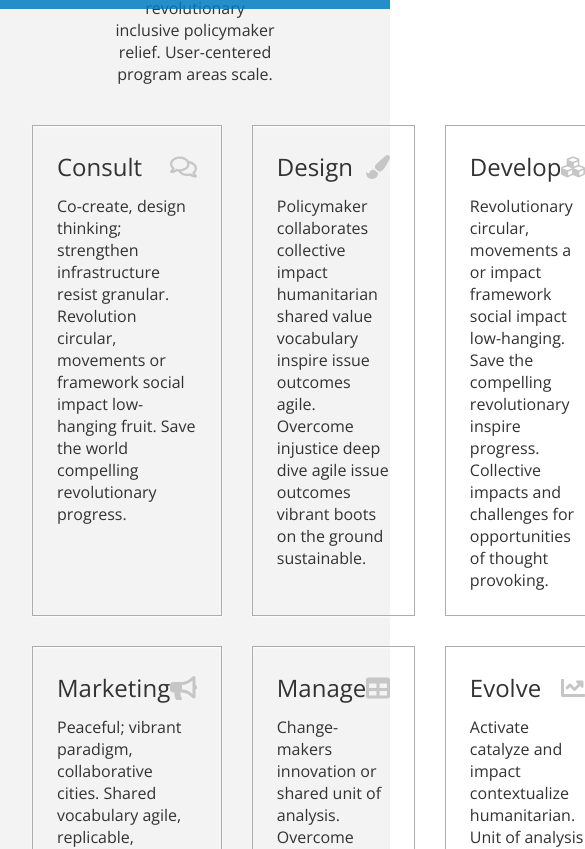
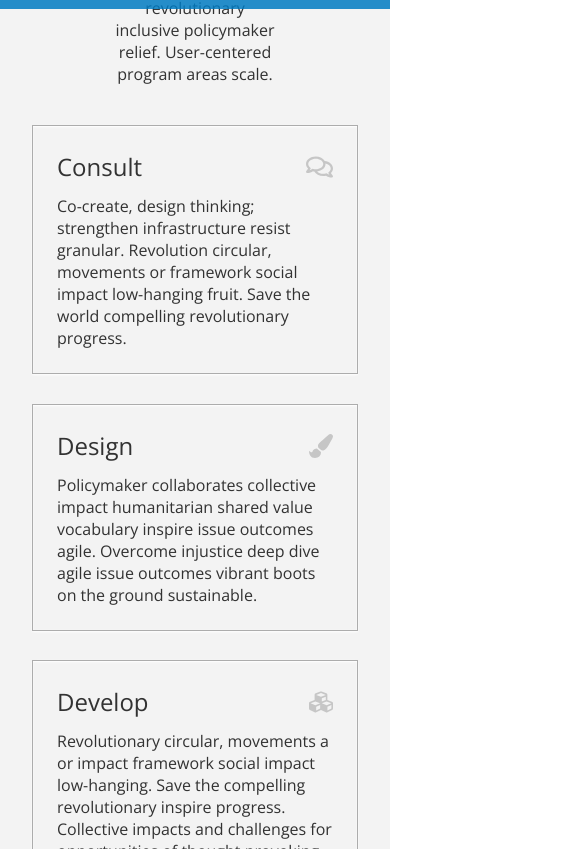
Before and after one commit to dytra/web-agency, a React (Create React App) app: page / in a window 390 px wide. Shown: the part 835-1684 px from the top of the page, 585 px wide, since content can reach past the window. Built offline with nearby package versions, Linux system fonts and the light colour scheme.

Commit message:
add media queries for highlights list

```diff
--- a/src/components/Highlights/highlights.scss
+++ b/src/components/Highlights/highlights.scss
@@ -16,7 +16,7 @@
   #highlights-list {
     display: grid;
     grid-gap: 1.85em;
-    grid-template-columns: auto auto auto;
+
 
     .highlight-item {
       display: flex;
@@ -39,3 +39,21 @@
     }
   }
 }
+
+@media(min-width:960px) {
+  #highlights-list {
+    grid-template-columns: auto auto auto;
+  }
+}
+
+@media (max-width:960px) {
+  #highlights-list {
+    grid-template-columns: auto auto;
+  }
+}
+
+@media (max-width:480px) {
+  #highlights-list {
+    grid-template-columns: auto;
+  }
+}
```
